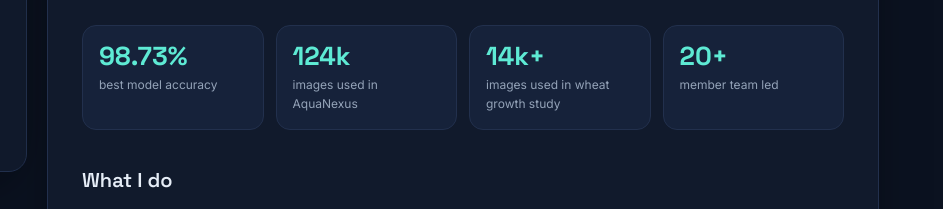
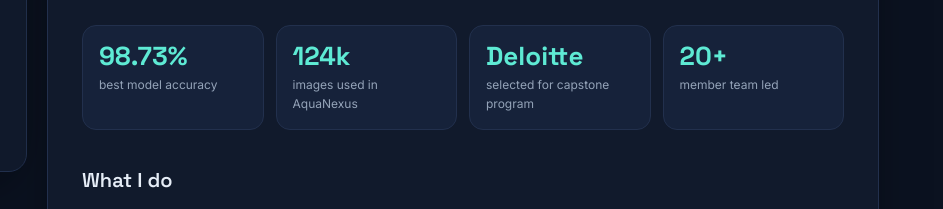
Before and after one commit to manishkumar-be/Portfolio, a plain HTML site: page index.html in a window 1280 px wide. Shown: the part 553-762 px from the top of the page, 337-1280 px from the left. Drawn offline with Linux system fonts and the light colour scheme.

Commit message:
About stats: selected for Deloitte capstone program
Co-Authored-By: Claude Opus 5.5 <noreply@anthropic.com>
Claude-Session: https://claude.ai/code/session_01PaMisgXfihufVNi27L7v8v

```diff
--- a/index.html
+++ b/index.html
@@ -113,7 +113,7 @@
         <ul class="stats">
           <li><span class="stat-num">98.73%</span><span class="stat-label">best model accuracy</span></li>
           <li><span class="stat-num">124k</span><span class="stat-label">images used in AquaNexus</span></li>
-          <li><span class="stat-num">14k+</span><span class="stat-label">images used in wheat growth study</span></li>
+          <li><span class="stat-num">Deloitte</span><span class="stat-label">selected for capstone program</span></li>
           <li><span class="stat-num">20+</span><span class="stat-label">member team led</span></li>
         </ul>
 
```
